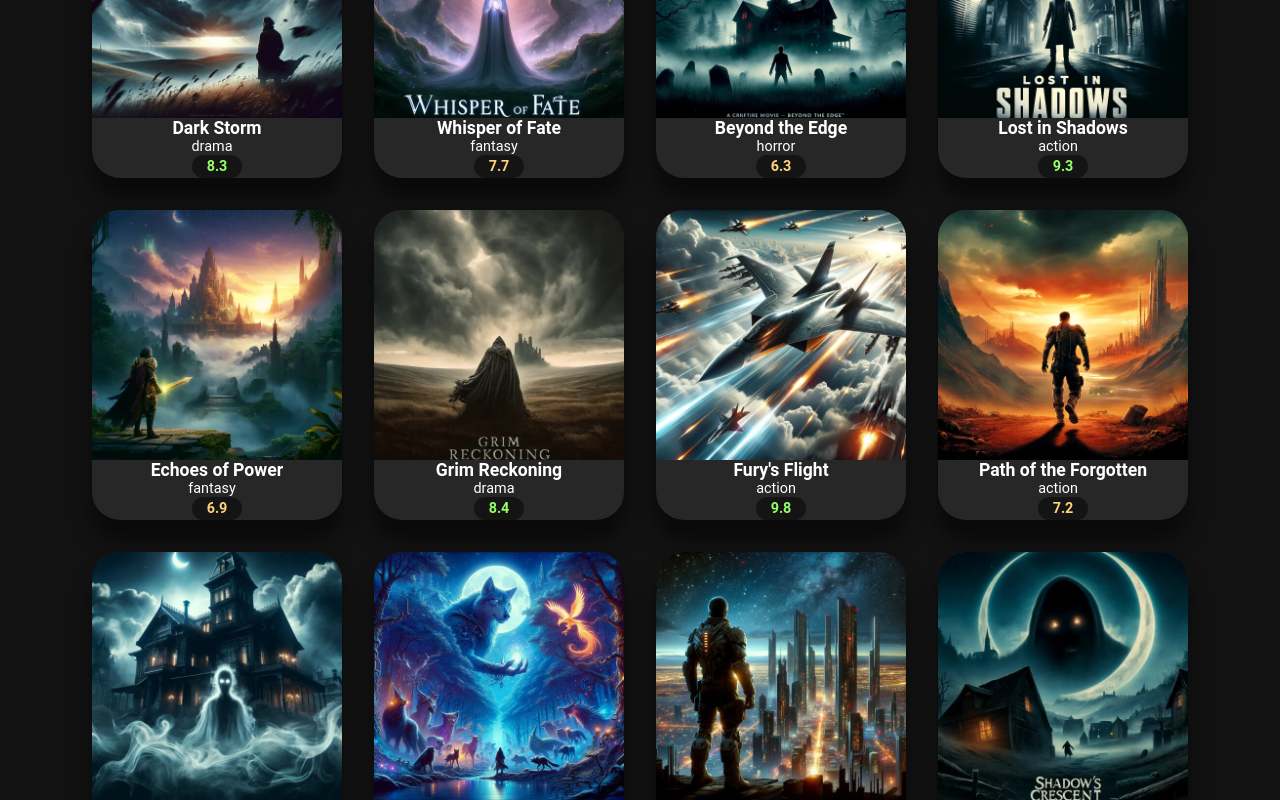
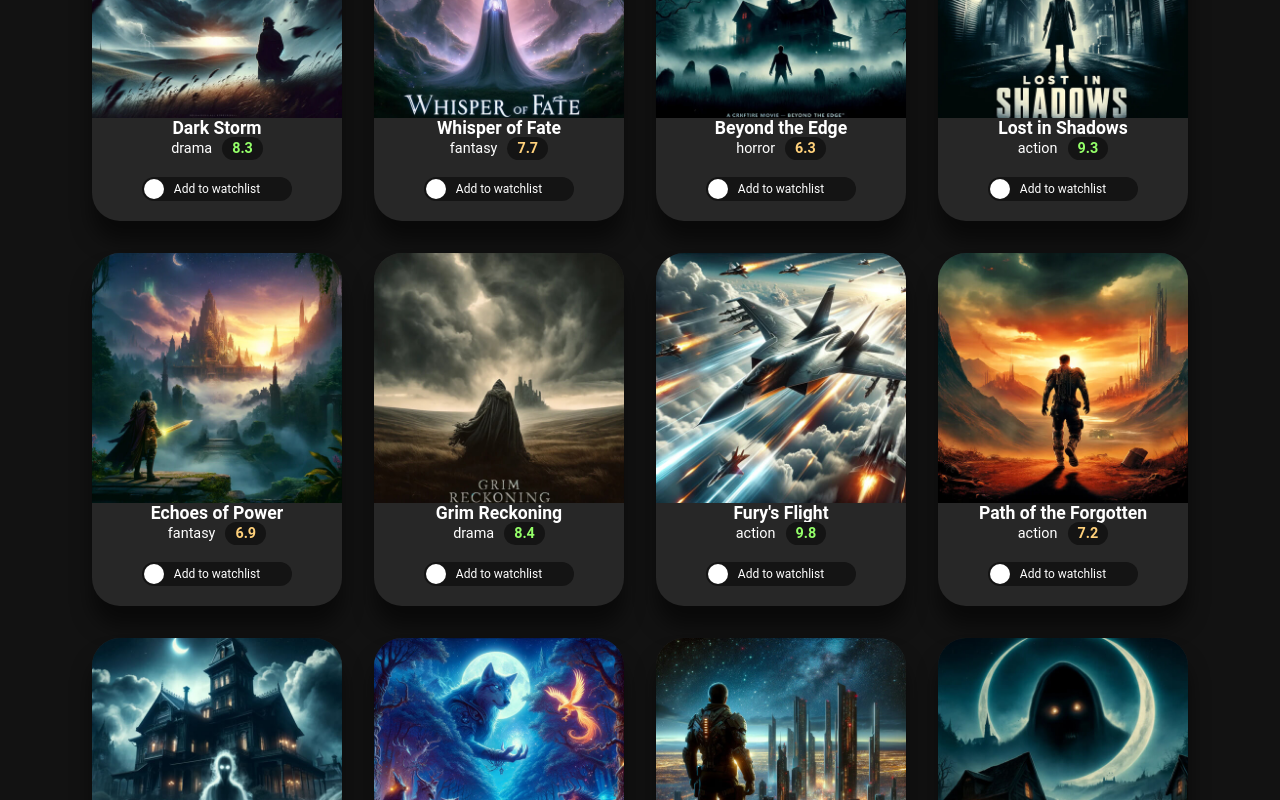
Before and after one commit to MykolaDotsenko/MovieDux, a React (Create React App) app: page / in a window 1280 px wide. Shown: the part 840-1640 px from the top of the page. Built offline with nearby package versions, Linux system fonts and the light colour scheme.

Commit message:
watchlist router

```diff
--- a/src/App.js
+++ b/src/App.js
@@ -6,8 +6,26 @@
 import MoviesGrid from "./components/MoviesGrid";
 import Watchlist from "./components/Watchlist";
 import { BrowserRouter as Router, Routes, Route, Link } from "react-router-dom";
+import { useState, useEffect } from "react";
 
 function App() {
+  const [movies, setMovies] = useState([]);
+  const [watchlist, setWatchlist] = useState([]);
+
+  useEffect(() => {
+    fetch("movies.json")
+      .then((response) => response.json())
+      .then((data) => setMovies(data));
+  }, []);
+
+  const toggleWatchlist = (movieID) => {
+    setWatchlist((prev) =>
+      prev.includes(movieID)
+        ? prev.filter((id) => id !== movieID)
+        : [...prev, movieID]
+    );
+  };
+
   return (
     <div className="App">
       <div className="container">
@@ -25,8 +43,14 @@
             </ul>
           </nav>
           <Routes>
-            <Route path="/" element={<MoviesGrid />}></Route>
-            <Route path="/watchlist" element={<Watchlist />}></Route>
+            <Route
+              path="/"
+              element={<MoviesGrid watchlist={watchlist} movies={movies} toggleWatchlist={toggleWatchlist} />}
+            ></Route>
+            <Route
+              path="/watchlist"
+              element={<Watchlist watchlist={watchlist} movies={movies} toggleWatchlist={toggleWatchlist} />}
+            ></Route>
           </Routes>
         </Router>
       </div>
--- a/src/components/MovieCard.js
+++ b/src/components/MovieCard.js
@@ -1,7 +1,7 @@
 import React from "react";
 import "../styles.css";
 
-export default function MovieCard({ movie }) {
+export default function MovieCard({ movie, isWatchlisted, toggleWatchlist }) {
   const handleError = (e) => {
     e.target.src = "images/default.jpg";
   };
@@ -12,7 +12,6 @@
     }
     if (rating >= 5 && rating < 8) {
       return "rating-ok";
-
     }
     return "rating-bad";
   };
@@ -26,10 +25,22 @@
       />
       <div className="movie-info">
         <h3 className="movie-card-title">{movie.title}</h3>
-        <p className="movie-card-genre">{movie.genre}</p>
-        <p className={`movie-card-rating ${getRatingClass(movie.rating)}`}>
-          {movie.rating}
-        </p>
+
+        <div>
+          <span className="movie-card-genre">{movie.genre}</span>
+          <span className={`movie-card-rating ${getRatingClass(movie.rating)}`}>
+            {movie.rating}
+          </span>
+        </div>
+        <label className="switch">
+          <input type="checkbox" checked={isWatchlisted} onChange={() => toggleWatchlist(movie.id)}></input>
+
+          <span className="slider">
+            <span className="slider-label">
+              {isWatchlisted ? "In watchlist" : "Add to watchlist"}
+            </span>
+          </span>
+        </label>
       </div>
     </div>
   );
--- a/src/components/MoviesGrid.js
+++ b/src/components/MoviesGrid.js
@@ -1,19 +1,12 @@
-import React, { useState, useEffect } from "react";
+import React, { useState } from "react";
 import "../styles.css";
 import MovieCard from "./MovieCard";
 
-export default function MoviesGrid() {
-  const [movies, setMovies] = useState([]);
+export default function MoviesGrid({ movies, watchlist, toggleWatchlist }) {
   const [searchTerm, setSearchTerm] = useState("");
 
   const [genre, setGenre] = useState("All Genres");
   const [rating, setRating] = useState("All");
-
-  useEffect(() => {
-    fetch("movies.json")
-      .then((response) => response.json())
-      .then((data) => setMovies(data));
-  }, []);
 
   const handleSearchChange = (e) => {
     setSearchTerm(e.target.value);
@@ -28,13 +21,15 @@
   };
 
   const matchesGenre = (movie, genre) => {
-return genre === "All Genres" ||  movie.genre.toLowerCase() === genre.toLowerCase();
-
-}
+    return (
+      genre === "All Genres" ||
+      movie.genre.toLowerCase() === genre.toLowerCase()
+    );
+  };
 
   const matchesSerchTerm = (movie, searchTerm) => {
     return movie.title.toLowerCase().includes(searchTerm.toLowerCase());
-}
+  };
 
   const matchesRating = (movie, rating) => {
     switch (rating) {
@@ -42,21 +37,21 @@
         return true;
 
       case "Good":
-      return movie.rating >=8;
+        return movie.rating >= 8;
 
-      case 'Ok':
-      return movie.rating >=5 && movie.rating < 8;
+      case "Ok":
+        return movie.rating >= 5 && movie.rating < 8;
 
-      case 'Bad':
+      case "Bad":
         return movie.rating < 5;
 
+      default:
+        return false;
+    }
+  };
 
-    default:
-      return false
-  }
-}
-
-  const filteredMovies = movies.filter((movie) =>
+  const filteredMovies = movies.filter(
+    (movie) =>
       matchesGenre(movie, genre) &&
       matchesRating(movie, rating) &&
       matchesSerchTerm(movie, searchTerm)
@@ -75,31 +70,37 @@
       <div className="filter-bar">
         <div className="filter-slot">
           <label>Genre</label>
-<select className="filter-dropdown" value={genre} onChange={handleGenreChange}>
+          <select
+            className="filter-dropdown"
+            value={genre}
+            onChange={handleGenreChange}
+          >
             <option>All Genres</option>
             <option>Action</option>
             <option>Drama</option>
             <option>Fantasy</option>
             <option>Horror</option>
           </select>
-
         </div>
 
         <div className="filter-slot">
           <label>Rating</label>
-<select className="filter-dropdown" value={rating} onChange={handleRatingChange}>
+          <select
+            className="filter-dropdown"
+            value={rating}
+            onChange={handleRatingChange}
+          >
             <option>All</option>
             <option>Good</option>
             <option>Ok</option>
             <option>Bad</option>
-
           </select>
         </div>
       </div>
 
       <div className="movies-grid">
         {filteredMovies.map((movie) => (
-          <MovieCard movie={movie} key={movie.id} />
+          <MovieCard movie={movie} key={movie.id} toggleWatchlist={toggleWatchlist} isWatchlisted={watchlist.includes(movie.id)} />
         ))}
       </div>
     </div>
--- a/src/components/Watchlist.js
+++ b/src/components/Watchlist.js
@@ -1,11 +1,24 @@
 import React from "react";
 import "../styles.css";
+import MovieCard from "./MovieCard";
 
-
-export default function Watchlist() {
+export default function Watchlist({ movies, watchlist, toggleWatchlist }) {
   return (
     <div className="watchlist">
       <h1 className="title">Your Watchlist</h1>
+      <div className="watchlist">
+        {watchlist.map((id) => {
+          const movie = movies.find((movie) => movie.id === id);
+          return (
+            <MovieCard
+              key={id}
+              movie={movie}
+              toggleWatchlist={toggleWatchlist}
+              isWatchlisted={true}
+            ></MovieCard>
+          );
+        })}
+      </div>
     </div>
   );
 }
```
Lines whose indentation alone changed are shown as unchanged.
